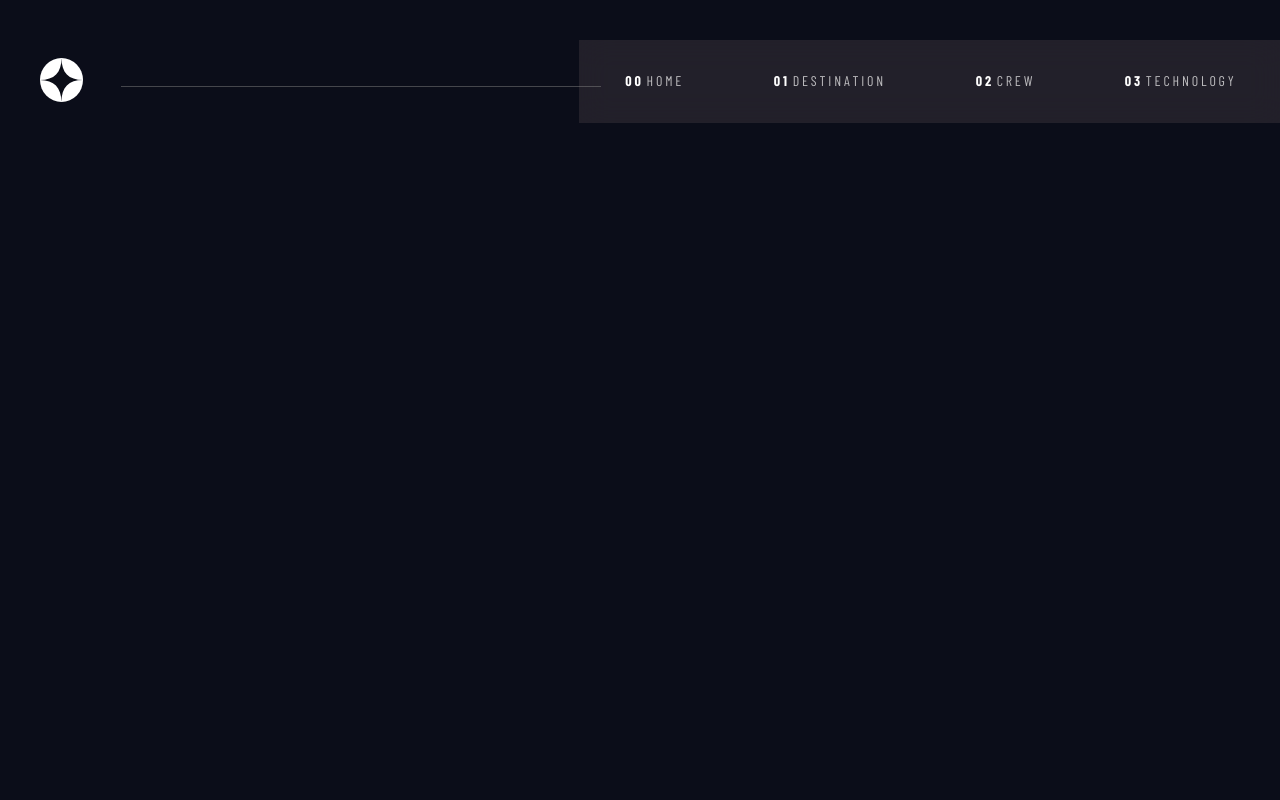
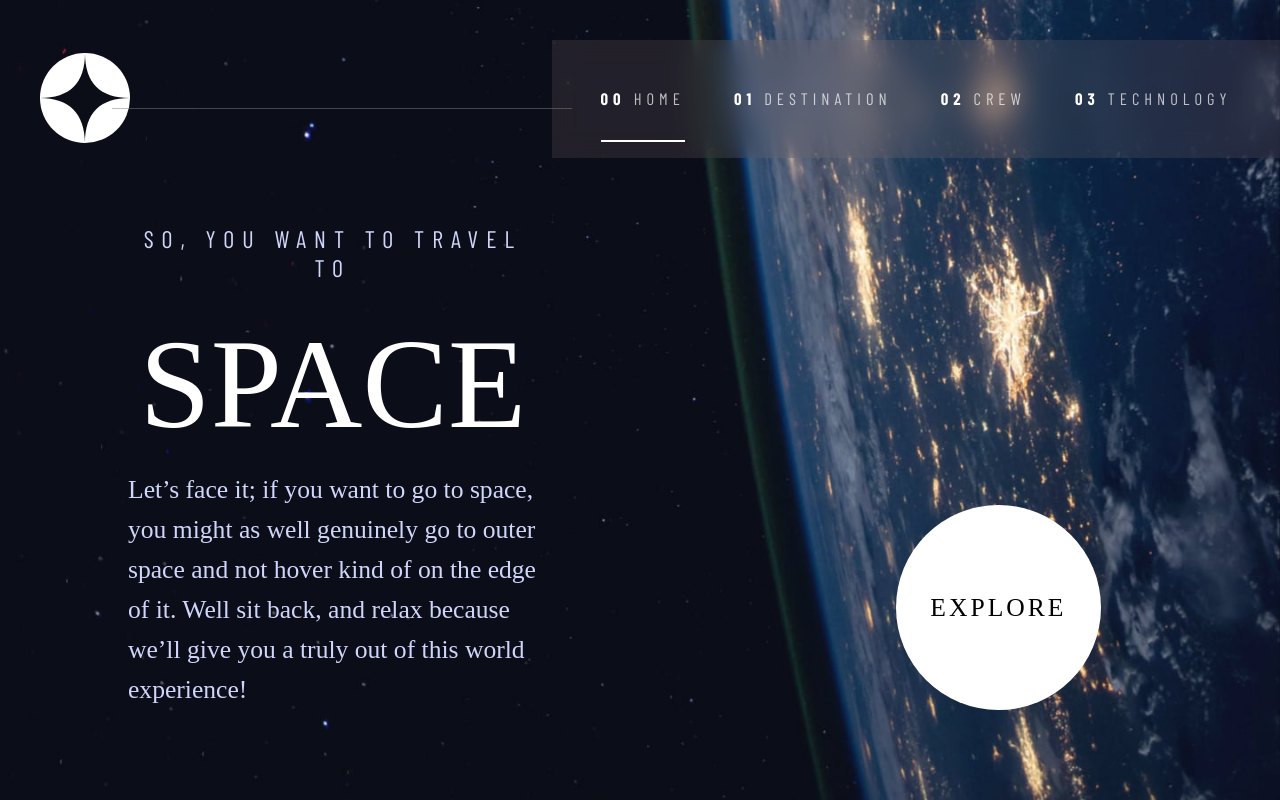
Before and after one commit to DiogoKenway/desafio-frontend-mentor, a React (Vite) app: page /home in a window 1280 px wide. Built offline with nearby package versions, Linux system fonts and the light colour scheme; a web font is replaced by a local one.

Commit message:
project finalized and ready for animations

```diff
--- a/src/App.tsx
+++ b/src/App.tsx
@@ -20,10 +20,11 @@ function App() {
       <GlobalStyle />
       <Navbar currentRoute={newLocation}/>
       <Routes>
-        <Route path="/"  element={<Home/>} />
+        <Route path="/home" element={<Home/>} />
         <Route path="/destination" element={<Destination />} />
         <Route path="/crew" element={<Crew dataApi={dataApi} />} />
         <Route path="/technology" element={<Technology dataApi={dataApi} />} />
+        <Route path="*" element={<Home/>} />
       </Routes>
     </>
 
--- a/src/components/navbar/index.tsx
+++ b/src/components/navbar/index.tsx
@@ -15,12 +15,7 @@ import {
 }
     from './style';
 
-
-type Routes = {
-    currentRoute: string;
-}
-
-const Navbar = ({ currentRoute }: Routes) => {
+const Navbar = ({ currentRoute }: { currentRoute: string }) => {
 
     const [showMenu, setShowMenu] = useState(true);
 
@@ -34,9 +29,9 @@ const Navbar = ({ currentRoute }: Routes) => {
         useEffect(() => {
             const tl = gsap.timeline();
 
-            tl.fromTo("#logo", {y: 1500, opacity: 0}, {y: 0, opacity: 1}, 3)
-            tl.fromTo("#line", {x: 1500, opacity: 0}, {x: 0, opacity: 1}, 3.1)
-            tl.fromTo("#navbar", {y: -1500, opacity: 0}, {y: 0, opacity: 1}, 3.5)
+            // tl.fromTo("#logo", {y: 1500, opacity: 0}, {y: 0, opacity: 1}, 3);
+            // tl.fromTo("#line", {x: 1500, opacity: 0}, {x: 0, opacity: 1}, 3.1);
+            // tl.fromTo("#navbar", {y: -1500, opacity: 0}, {y: 0, opacity: 1}, 3.5);
 
             let timeoutId: any;
 
@@ -80,32 +75,32 @@ const Navbar = ({ currentRoute }: Routes) => {
                         onClick={() => setShowMenu(!showMenu)} />
                 </CloseIcon>
                 <li>
-                    <Link to=""
-                        style={ currentRoute === ""
+                    <Link to="/home"
+                        style={ currentRoute === "home"
                          ? { borderBottom: "solid 2px #FFF"}
                          : { borderBottom: "solid 2px transparent" } }
-                        ><strong>0 0</strong>&nbsp; H O M E</Link>
+                        ><strong>00</strong>home</Link>
                 </li>
                 <li>
                     <Link to="/destination"
                         style={currentRoute === "destination"
                             ? { borderBottom: "solid 2px white" }
                             : { borderBottom: "solid 2px transparent" }
-                        }><strong>0 1</strong>&nbsp; D E S T I N A T I O N</Link>
+                        }><strong>01</strong>destination</Link>
                 </li>
                 <li>
                     <Link to="/crew"
                         style={currentRoute === "crew"
                             ? { borderBottom: "solid 2px white" }
                             : { borderBottom: "solid 2px transparent" }
-                        }><strong>0 2</strong>&nbsp; C R E W</Link>
+                        }><strong>02</strong>crew</Link>
                 </li>
                 <li>
                     <Link to="/technology"
                         style={currentRoute === "technology"
                             ? { borderBottom: "solid 2px white" }
                             : { borderBottom: "solid 2px transparent" }
-                        }><strong>0 3</strong>&nbsp; T E C H N O L O G Y</Link>
+                        }><strong>03</strong>technology</Link>
                 </li>
             </NavigationBar>
         </WrapperHeader>
--- a/src/components/navbar/style.tsx
+++ b/src/components/navbar/style.tsx
@@ -22,11 +22,11 @@ const Logo = styled.div`
     position: relative;
 
     img {
-        width: 8%;
+        width: 90px;
     }
 
     hr {
-        width: 89%;
+        width: 90%;
         position: absolute;
         top: 60%;
         right: -4%;
@@ -76,24 +76,29 @@ const MenuMobile = styled.div`
 
 
 const NavigationBar = styled.ul`
+    padding: 1rem 2rem;
+    letter-spacing: 5px;
     display: flex;
     justify-content: space-around;
     align-items: center;
-    width: 65%;
+    width: 70%;
     background-color: #806d6d33;
     backdrop-filter: blur(15px);
-
     position: relative;
+    gap: 1rem;
+    // border: solid 1px #aaff;
 
     li a {
+        text-transform: uppercase;
+        text-spacing: 3px;
         display: block;
-        margin: 0 1rem;
         padding: 2rem 0;
         border-bottom: solid 2px transparent;
-        font-size: clamp(1.1vw, 2rem, .75rem);
+        font-size: clamp(1.3vw, 1.3rem, .7rem);
 
         strong {
             color: white;
+            margin-right: .5rem;
         }
 
         &:hover {
@@ -102,10 +107,15 @@ const NavigationBar = styled.ul`
     }
 
     @media(max-width: 768px) {
-        width: 60%;
-        padding: .5rem;
+        width: 65%;
+        padding: .5rem 1rem;
+        justify-content: space-around;
+        // border: solid 1px #aaff;
+        gap: .7rem;
+        letter-spacing: 2px;
+
         li a {
-            font-size: 2.2vw;
+            font-size: 1.1rem;
             margin: 0;
 
             strong {
--- a/src/components/pages/crew/style.tsx
+++ b/src/components/pages/crew/style.tsx
@@ -128,9 +128,10 @@ const PageTitle = styled.div`
 
     @media(max-width: 450px) {
         position: absolute;
-        top: -8%;
+        top: -10%;
 
         h2 {
+            letter-spacing: 4px;
             font-size: 1.5rem;
         }
     }
@@ -286,10 +287,10 @@ const SectionPhoto = styled.section`
         order: -1;
         transform: translate(0, 40px);
         border-bottom: solid 1px #383B4B;
-        width: 90%;
+        width: 100%;
 
         img {
-            width: 55%;
+            width: 45%;
         }
     }
 `
--- a/src/components/pages/destination/sytle.tsx
+++ b/src/components/pages/destination/sytle.tsx
@@ -70,32 +70,30 @@ const Container = styled.div`
 
 const HeaderPage = styled.div`
     display:  flex;
-    flex-direction:  column;
-    // gap: 1rem;
+    flex-direction: column;
     align-items: center;
     // border: solid 1px #aaff;
     width: 100%;
-    // height: 100%;
     text-align: center;
 
 
     @media(max-width: 768px) {
         justify-content: center;
         align-items: center;
-        width: 70%;
-        gap: 2rem;
+        width: 100%;
         padding: 0;
     }
 
     @media(max-width: 450px) {
-        justify-content: space-between;
         align-items: center;
-        width: 70%;
-        gap: 1.5rem;
+        justify-content: flex-start;
+        width: 100%;
         padding: 0;
     }
 `
 const PageTitle = styled.div`
+    margin-bottom: 3rem;
+
     h2 {
         text-transform: uppercase;
         color: #D0D6F9;
@@ -110,11 +108,14 @@ const PageTitle = styled.div`
 
     @media(max-width: 768px) {
         text-align: center;
+        margin-bottom: 2rem;
     }
 
     @media(max-width: 450px) {
+        margin-bottom: 1.2rem;
 
         h2 {
+            letter-spacing: 4px;
             font-size: 1.5rem;
         }
     }
@@ -126,10 +127,8 @@ const ContainerImg = styled.div`
     align-items: center;
     justify-content: center;
     width: 100%;
-    // padding: 1rem;
     // border: solid 1px #af22ff;
     z-index: -1;
-    margin-top: 3rem;
 
     img {
         width: 55%;
@@ -138,21 +137,20 @@ const ContainerImg = styled.div`
     }
 
     @media(max-width: 768px) {
-        width: 100%;
-        height: 100%;
+        width: 30%;
         justify-content: center;
         margin-bottom: 2rem;
-        align-items: flex-end;
+        align-items: start;
         padding: 0;
 
         img {
-            width: 60%;
+            width: 100%;
         }
     }
 
     @media(max-width: 450px) {
-        width: 80%;
-        height: 5%;
+        width: 50%;
+
         img {
             width: 100%;
         }
@@ -215,7 +213,7 @@ const ContentSlider = styled.div`
 
     @media(max-width: 768px) {
         align-items: center;
-        gap: 0rem;
+        gap: 0;
         height: 30%;
     }
 
--- a/src/components/pages/home/index.tsx
+++ b/src/components/pages/home/index.tsx
@@ -16,11 +16,11 @@ const Home = () => {
 
         const tl = gsap.timeline();
 
-        tl.fromTo("#bg", { width: "0%", opacity: 0 }, { opacity: 1, width: "100%" }, ">=2");
-        tl.fromTo("#subtitle", {x: 1500, opacity: 0}, {x: 0, opacity: 1}, 3);
-        tl.fromTo("#title", {x: -1500, opacity: 0}, {x: 0, opacity: 1}, 3.2);
-        tl.fromTo("#text", {x: 1500, opacity: 0}, {x: 0, opacity: 1}, 3.4);
-        tl.fromTo("#btn", {opacity: 0 }, {opacity: 1, ease : "strong.inOut" }, 3.6)
+        // tl.fromTo("#bg", { width: "0%", opacity: 0 }, { opacity: 1, width: "100%" }, ">=2");
+        // tl.fromTo("#subtitle", {x: 1500, opacity: 0}, {x: 0, opacity: 1}, 3);
+        // tl.fromTo("#title", {x: -1500, opacity: 0}, {x: 0, opacity: 1}, 3.2);
+        // tl.fromTo("#text", {x: 1500, opacity: 0}, {x: 0, opacity: 1}, 3.4);
+        // tl.fromTo("#btn", {opacity: 0 }, {opacity: 1, ease : "strong.inOut" }, 3.6)
 
     }, [])
 
--- a/src/components/pages/home/style.tsx
+++ b/src/components/pages/home/style.tsx
@@ -46,8 +46,8 @@ const WrapperHome = styled.section`
 
     @media(max-width: 450px) {
         width: 100%;
-        height: 95vh;
-        justify-content: space-around;
+        height: 90vh;
+        justify-content: center;
         padding: 3rem 1rem;
         // border: solid 3px #f1f2aa;
     }
@@ -58,7 +58,7 @@ const InfoHome = styled.div`
     height: 100%;
     display: flex;
     flex-direction: column;
-    padding: 0 3rem;
+    cc
     gap: 3rem;
     justify-content: end;
     align-items: center;
@@ -124,9 +124,14 @@ const InfoHome = styled.div`
 
     @media(max-width: 450px) {
         width: 100%;
-        height: 50%;
+        height: 70%;
+        padding: 0 1rem;
+        justify-content: center;
+        align-items: center;
+        gap: 0;
 
         h2 {
+            letter-spacing: 4px;
             font-size: 1.5rem;
         }
 
@@ -161,14 +166,18 @@ const BtnExplore = styled.div`
     align-items: center;
     justify-content: center;
 
+    a {
+        padding: 55px 35px;
+    }
+
     @media(max-width: 768px) {
         width: 33vw;
         height: 33vw;
     }
 
     @media(max-width: 450px) {
-        width: 40vw;
-        height: 40vw;
+        width: 45vw;
+        height: 45vw;
     }
 
     &:hover {
--- a/src/components/pages/technology/style.tsx
+++ b/src/components/pages/technology/style.tsx
@@ -81,6 +81,7 @@ const PageTitle = styled.div`
 
 
         h2 {
+            letter-spacing: 4px;
             font-size: 1.5rem;
         }
     }
@@ -217,11 +218,15 @@ const ContainerImage = styled.section`
     // border: solid 1px #551121;
 
     img {
-        width: 101%;
+        width: 90%;
     }
 
     @media(max-width: 768px) {
         order: -1;
+
+        img {
+            width: 100%;
+        }
     }
 
 `
--- a/vite.config.ts
+++ b/vite.config.ts
@@ -3,6 +3,5 @@ import react from '@vitejs/plugin-react'
 
 // https://vitejs.dev/config/
 export default defineConfig({
-  base: "/",
   plugins: [react()]
 })
```
